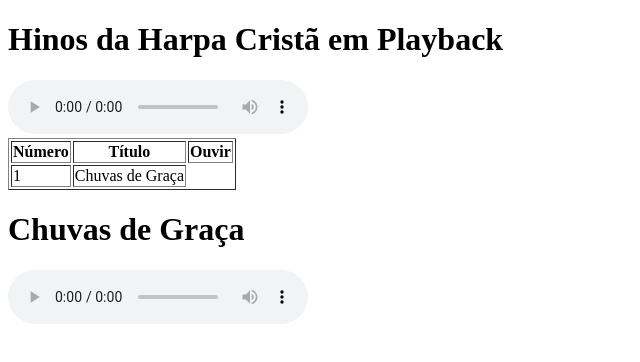
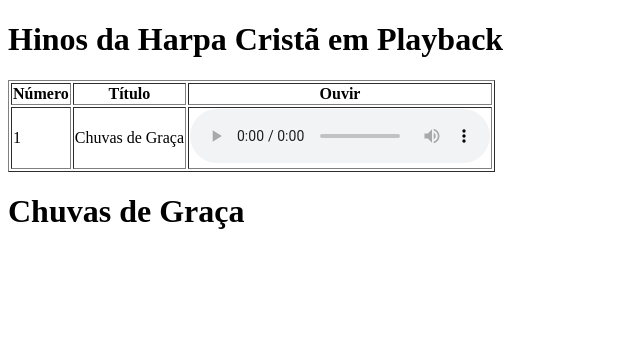
Before and after one commit to GBELIASDAVILLA/ReprodutorDeHinosDaHarpaEmPlayback, a plain HTML site: page index.html in a window 1280 px wide. Shown: the whole page, without its empty margins (0-640 px from the left). Drawn offline with Linux system fonts and the light colour scheme.

Commit message:
Update index.html

```diff
--- a/index.html
+++ b/index.html
@@ -14,10 +14,10 @@
         <tr>
             <td>1</td>
             <td>Chuvas de Graça</td>
-            <audio controls>
+            <td><audio controls>
             <source src="001 Chuvas de Graça.mp3" type="audio/mp3">
             Seu navegador não suporta o elemento de áudio.
-             </audio>
+             </audio></td>
         </tr>
     </table>
 </body>
@@ -31,9 +31,6 @@
 </head>
 <body>
   <h1>Chuvas de Graça</h1>
-  <audio controls>
-    <source src="001 Chuvas de Graça.mp3" type="audio/mp3">
-    Seu navegador não suporta o elemento de áudio.
-  </audio>
+
 </body>
 </html>
```
